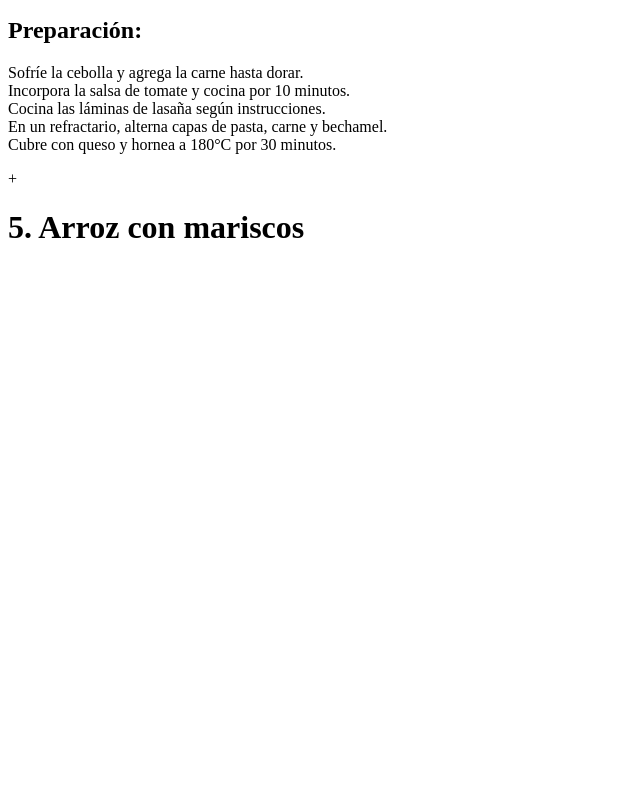
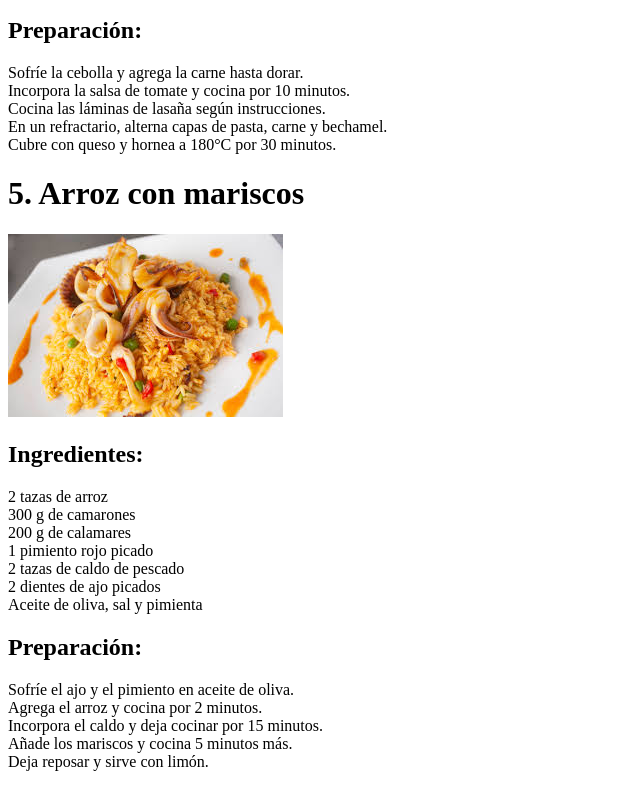
Before and after one commit to JuanEstrada730/recetas_cocina, a plain HTML site: page index.html in a window 1280 px wide. Shown: the part 2210-2997 px from the top of the page, without its empty margins (0-640 px from the left). Before the commit the page ends 2478 px from the top, so only its background shows below. Drawn offline with Linux system fonts and the light colour scheme; files whose address does not match are found by name.

Commit message:
Insercion imagen quinta receta e ingredientes y preparacion

```diff
--- a/index.html
+++ b/index.html
@@ -66,7 +66,22 @@
         Incorpora la salsa de tomate y cocina por 10 minutos.<br>
         Cocina las láminas de lasaña según instrucciones.<br>
         En un refractario, alterna capas de pasta, carne y bechamel.<br>
-        Cubre con queso y hornea a 180°C por 30 minutos.<br></p>+
+        Cubre con queso y hornea a 180°C por 30 minutos.<br></p>
     <h1>5. Arroz con mariscos</h1>
+    <img src="C:\Users\silbel.sulbaran\Desktop\Juan E\0000 PERSONAL\Universidad 2025-1\recetas_cocina\images\arroz_marisco.jpeg" alt="Arroz de mariscos">
+    <h2>Ingredientes:</h2>
+    <p> 2 tazas de arroz<br>
+        300 g de camarones<br>
+        200 g de calamares<br>
+        1 pimiento rojo picado<br>
+        2 tazas de caldo de pescado<br>
+        2 dientes de ajo picados<br>
+        Aceite de oliva, sal y pimienta</p>
+    <h2>Preparación:</h2>
+    <p> Sofríe el ajo y el pimiento en aceite de oliva.<br>
+        Agrega el arroz y cocina por 2 minutos.<br>
+        Incorpora el caldo y deja cocinar por 15 minutos.<br>
+        Añade los mariscos y cocina 5 minutos más.<br>
+        Deja reposar y sirve con limón.<br></p>
 </body>
 </html>
```
Also changed, not shown: images/arroz_marisco.jpeg (added).
